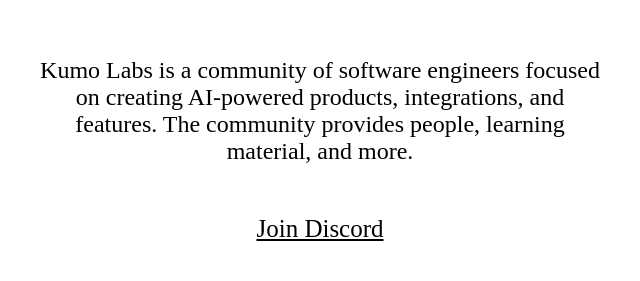
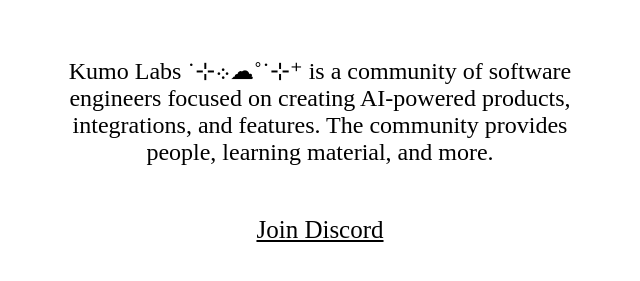
Before and after one commit to MasonGeloso/kumolabs-landing-page, a plain HTML site: page index.html in a window 1280 px wide. Shown: the part 233-514 px from the top of the page, without its empty margins (320-960 px from the left). Drawn offline with Linux system fonts and the light colour scheme; a web font is replaced by a local one.

```diff
--- a/index.html
+++ b/index.html
@@ -44,7 +44,7 @@
         <div>
             <h1 class="libre-barcode-39-text-regular">Kumo Labs</h1>
             <p style="margin-top: 60px" class="serif-font">
-                Kumo Labs is a community of software engineers focused on creating AI-powered products, integrations,
+                Kumo Labs ˙⊹܀☁︎˚˙⊹⁺ is a community of software engineers focused on creating AI-powered products, integrations,
                 and features. The community provides people, learning material, and more.
             </p>
 
```
Also changed, not shown: 2 other files.
